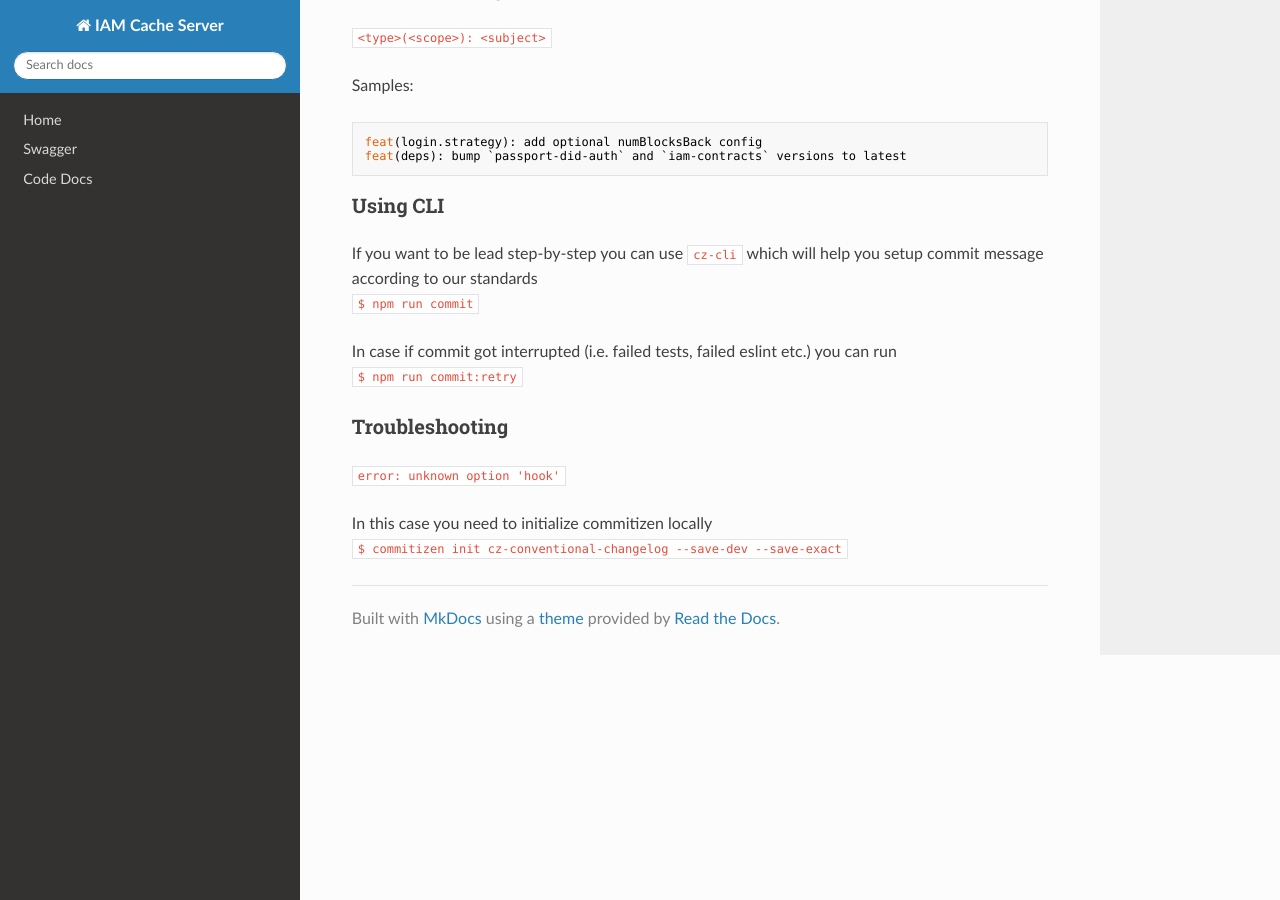
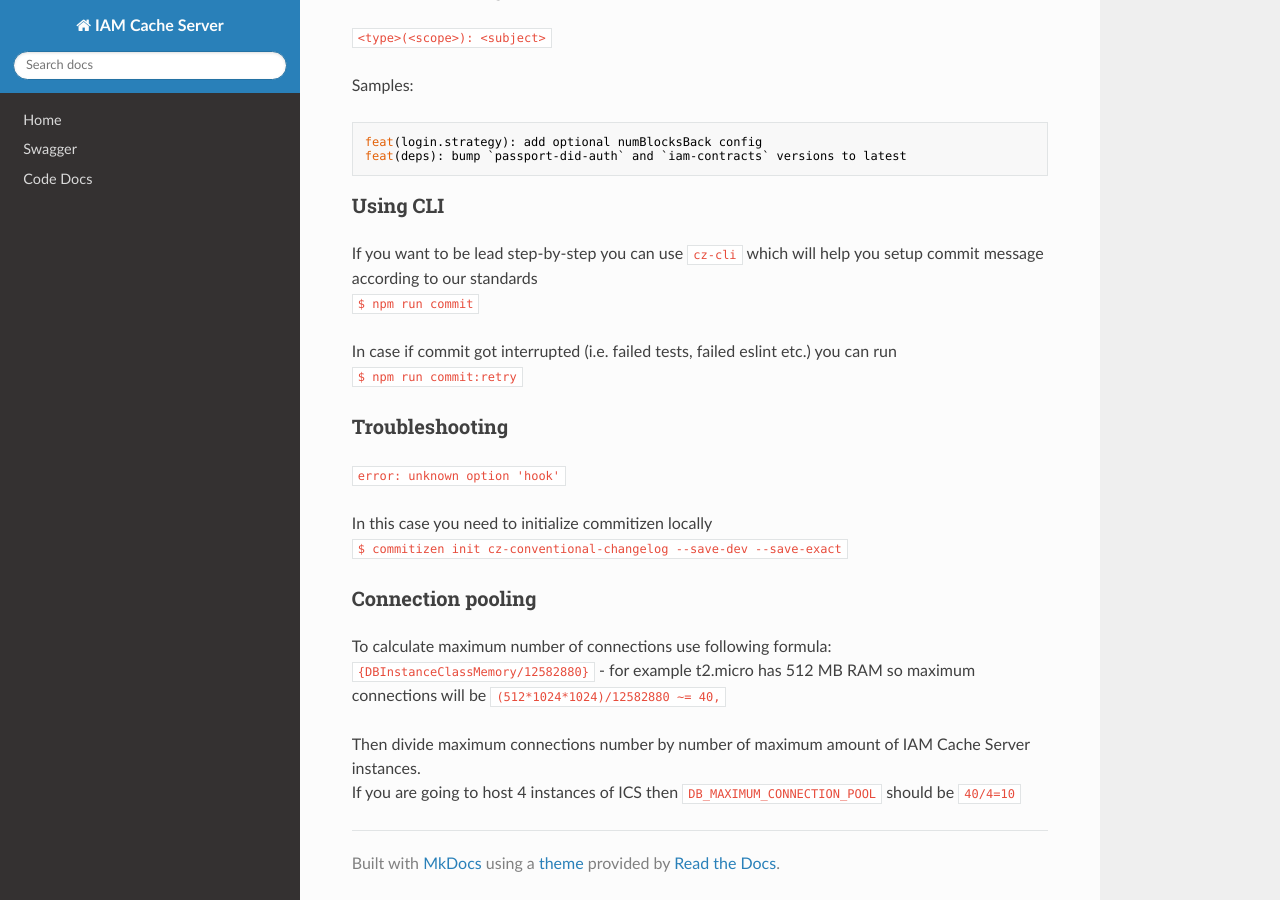
Before and after one commit to energywebfoundation/ssi-hub, an MkDocs documentation site: the page built from docs/api/README.md, in a window 1280 px wide and 900 px high, scrolled down 2198 px. Built offline with MkDocs 1.6.1, drawn with Linux system fonts in a browser that asks for light colours; nearby versions of some CDN libraries.

```diff
--- a/docs/api/README.md
+++ b/docs/api/README.md
@@ -136,3 +136,11 @@ In case if commit got interrupted (i.e. failed tests, failed eslint etc.) you ca
 
 In this case you need to initialize commitizen locally
 `$ commitizen init cz-conventional-changelog --save-dev --save-exact`
+
+### Connection pooling
+
+To calculate maximum number of connections use following formula:
+`{DBInstanceClassMemory/12582880}` - for example t2.micro has 512 MB RAM so maximum connections will be `(512*1024*1024)/12582880 ~= 40,`
+
+Then divide maximum connections number by number of maximum amount of IAM Cache Server instances.
+If you are going to host 4 instances of ICS then `DB_MAXIMUM_CONNECTION_POOL` should be `40/4=10`
```
Also changed, not shown: docs/api/enums/modules_claim_claim_types.ClaimEventType.md (renamed from docs/api/enums/modules_claim_claim_types.ClaimRequestType.md, +5 -5 lines), docs/api/modules/modules_claim_claim_types.md (+1 -1 lines), 2 other files.
